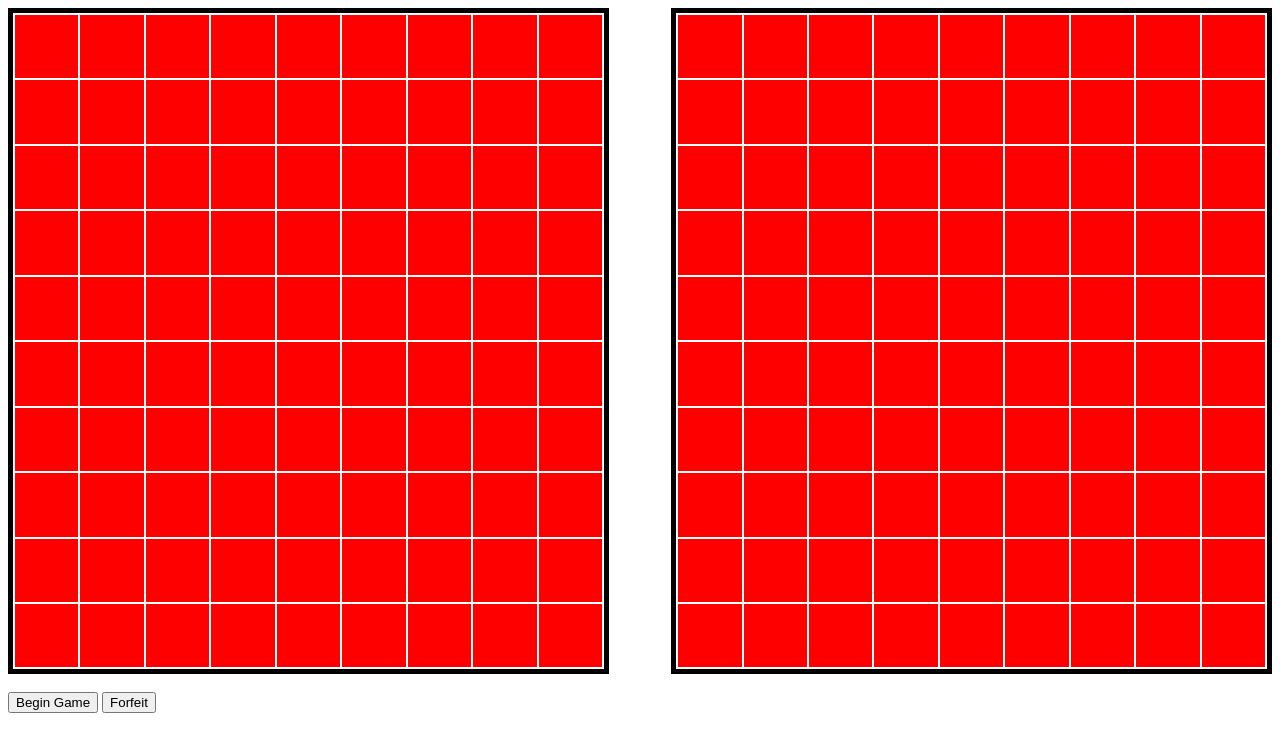
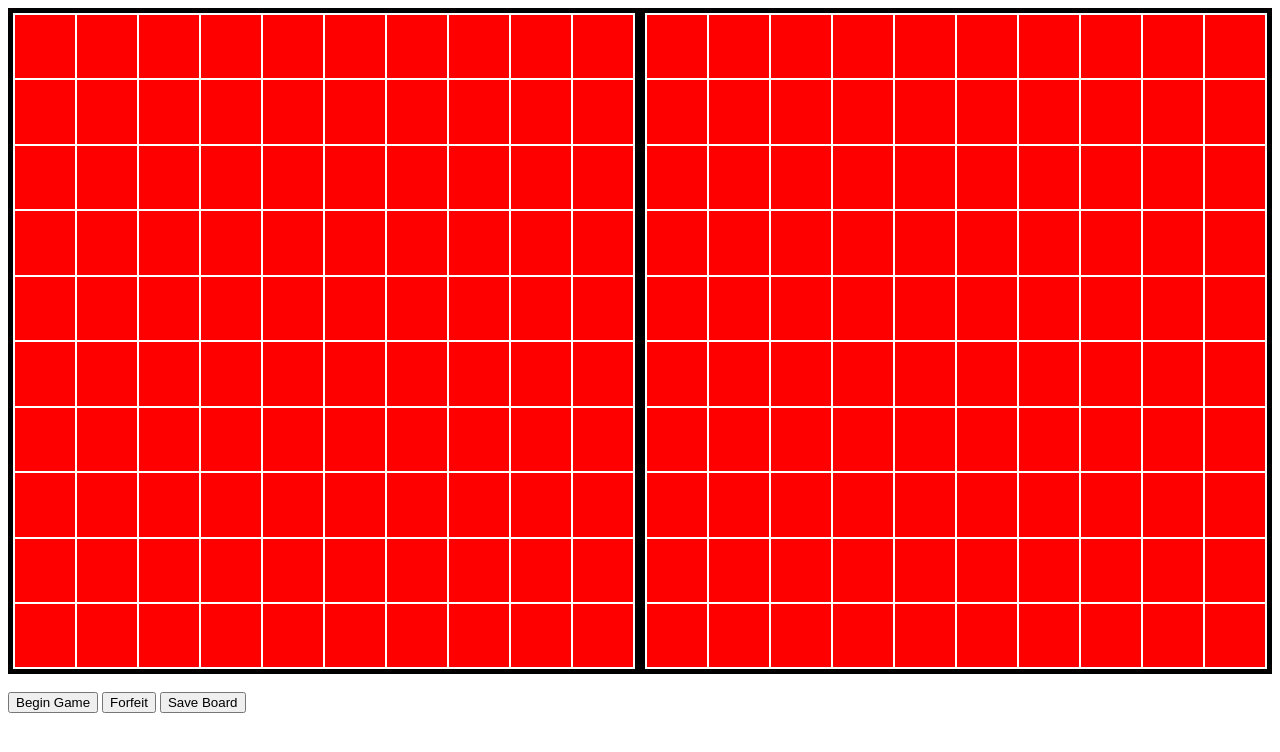
Before and after one commit to CalCal29/BattleShips, a plain HTML site: page test.html in a window 1280 px wide. Drawn offline with Linux system fonts and the light colour scheme.

Commit message:
Update test.html

```diff
--- a/test.html
+++ b/test.html
@@ -7,14 +7,7 @@
                 border: solid black 1px;
             }
         </style>
-        <script>
-            arr = []
-            for(var i = 0; i <= 200; ++i){
-                arr.push(document.getElementById('${i}'));
 
-            }
-
-        </script>
     </head>
     <body>
 
@@ -27,6 +20,7 @@
             <tr>
                 <td id="0"></td>
                 <td id="1"></td>
+                <td id="2"></td>
                 <td id="3"></td>
                 <td id="4"></td>
                 <td id="5"></td>
@@ -38,6 +32,7 @@
             <tr>
                 <td id="10"></td>
                 <td id="11"></td>
+                <td id="12"></td>
                 <td id="13"></td>
                 <td id="14"></td>
                 <td id="15"></td>
@@ -49,6 +44,7 @@
             <tr>
                 <td id="20"></td>
                 <td id="21"></td>
+                <td id="22"></td>
                 <td id="23"></td>
                 <td id="24"></td>
                 <td id="25"></td>
@@ -60,6 +56,7 @@
             <tr>
                 <td id="30"></td>
                 <td id="31"></td>
+                <td id="32"></td>
                 <td id="33"></td>
                 <td id="34"></td>
                 <td id="35"></td>
@@ -71,6 +68,7 @@
             <tr>
                 <td id="40"></td>
                 <td id="41"></td>
+                <td id="42"></td>
                 <td id="43"></td>
                 <td id="44"></td>
                 <td id="45"></td>
@@ -82,6 +80,7 @@
             <tr>
                 <td id="50"></td>
                 <td id="51"></td>
+                <td id="52"></td>
                 <td id="53"></td>
                 <td id="54"></td>
                 <td id="55"></td>
@@ -93,6 +92,7 @@
             <tr>
                 <td id="60"></td>
                 <td id="61"></td>
+                <td id="62"></td>
                 <td id="63"></td>
                 <td id="64"></td>
                 <td id="65"></td>
@@ -104,8 +104,9 @@
             <tr>
                 <td id="70"></td>
                 <td id="71"></td>
+                <td id="72"></td>
                 <td id="73"></td>
-                <td id="7k4"></td>
+                <td id="74"></td>
                 <td id="75"></td>
                 <td id="76"></td>
                 <td id="77"></td>
@@ -115,6 +116,7 @@
             <tr>
                 <td id="80"></td>
                 <td id="81"></td>
+                <td id="82"></td>
                 <td id="83"></td>
                 <td id="84"></td>
                 <td id="85"></td>
@@ -126,6 +128,7 @@
             <tr>
                 <td id="90"></td>
                 <td id="91"></td>
+                <td id="92"></td>
                 <td id="93"></td>
                 <td id="94"></td>
                 <td id="95"></td>
@@ -135,11 +138,12 @@
                 <td id="99"></td>
             </tr>
         </table>
-        <table>
+        <table id="enemy_table">
 
             <tr>
                 <td id="100"></td>
                 <td id="101"></td>
+                <td id="102"></td>
                 <td id="103"></td>
                 <td id="104"></td>
                 <td id="105"></td>
@@ -151,6 +155,7 @@
             <tr>
                 <td id="110"></td>
                 <td id="111"></td>
+                <td id="112"></td>
                 <td id="113"></td>
                 <td id="114"></td>
                 <td id="115"></td>
@@ -162,6 +167,7 @@
             <tr>
                 <td id="120"></td>
                 <td id="121"></td>
+                <td id="122"></td>
                 <td id="123"></td>
                 <td id="124"></td>
                 <td id="125"></td>
@@ -173,6 +179,7 @@
             <tr>
                 <td id="130"></td>
                 <td id="131"></td>
+                <td id="132"></td>
                 <td id="133"></td>
                 <td id="134"></td>
                 <td id="135"></td>
@@ -184,6 +191,7 @@
             <tr>
                 <td id="140"></td>
                 <td id="141"></td>
+                <td id="142"></td>
                 <td id="143"></td>
                 <td id="144"></td>
                 <td id="145"></td>
@@ -195,6 +203,7 @@
             <tr>
                 <td id="150"></td>
                 <td id="151"></td>
+                <td id="152"></td>
                 <td id="153"></td>
                 <td id="154"></td>
                 <td id="155"></td>
@@ -206,6 +215,7 @@
             <tr>
                 <td id="160"></td>
                 <td id="161"></td>
+                <td id="162"></td>
                 <td id="163"></td>
                 <td id="164"></td>
                 <td id="165"></td>
@@ -217,6 +227,7 @@
             <tr>
                 <td id="170"></td>
                 <td id="171"></td>
+                <td id="172"></td>
                 <td id="173"></td>
                 <td id="174"></td>
                 <td id="175"></td>
@@ -228,6 +239,7 @@
             <tr>
                 <td id="180"></td>
                 <td id="181"></td>
+                <td id="182"></td>
                 <td id="183"></td>
                 <td id="184"></td>
                 <td id="185"></td>
@@ -239,6 +251,7 @@
             <tr>
                 <td id="190"></td>
                 <td id="191"></td>
+                <td id="192"></td>
                 <td id="193"></td>
                 <td id="194"></td>
                 <td id="195"></td>
@@ -278,5 +291,31 @@
         <br />
         <button onclick="Fire()">Begin Game</button>
         <button onclick="Forfeit()">Forfeit</button>
+        <button onclick="Save()">Save Board
+        </button>
+
+
+        <script>
+            arr = []
+
+
+
+
+
+            for(var i = 0; i <= 199; ++i){
+                el = document.getElementById(`${i}`)
+                arr.push(el);
+                console.log(`${i}, ${el}`)
+                el.addEventListener("click", myFunction);
+
+            }
+
+            function myFunction(event) {
+                event.target.style.background = "blue"
+            }
+        </script>
+
+
+
     </body>
 </html>
```
